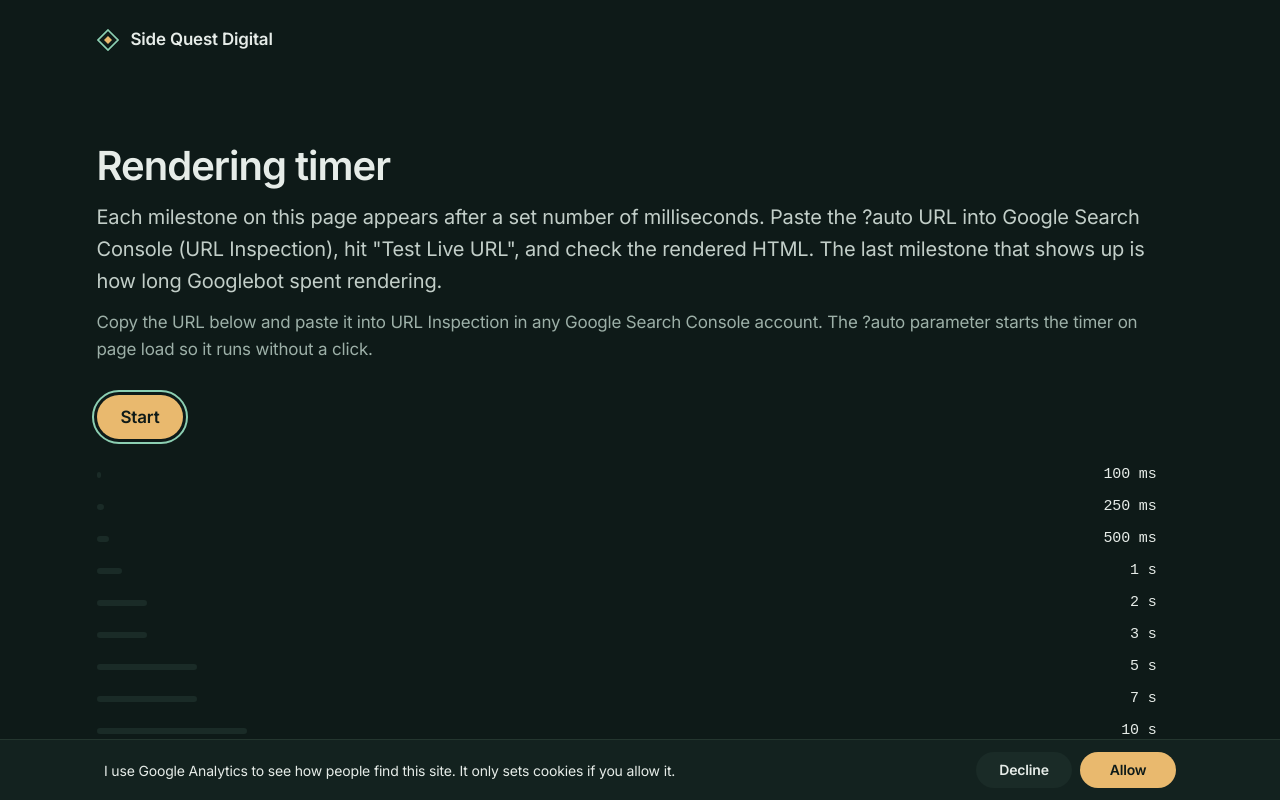
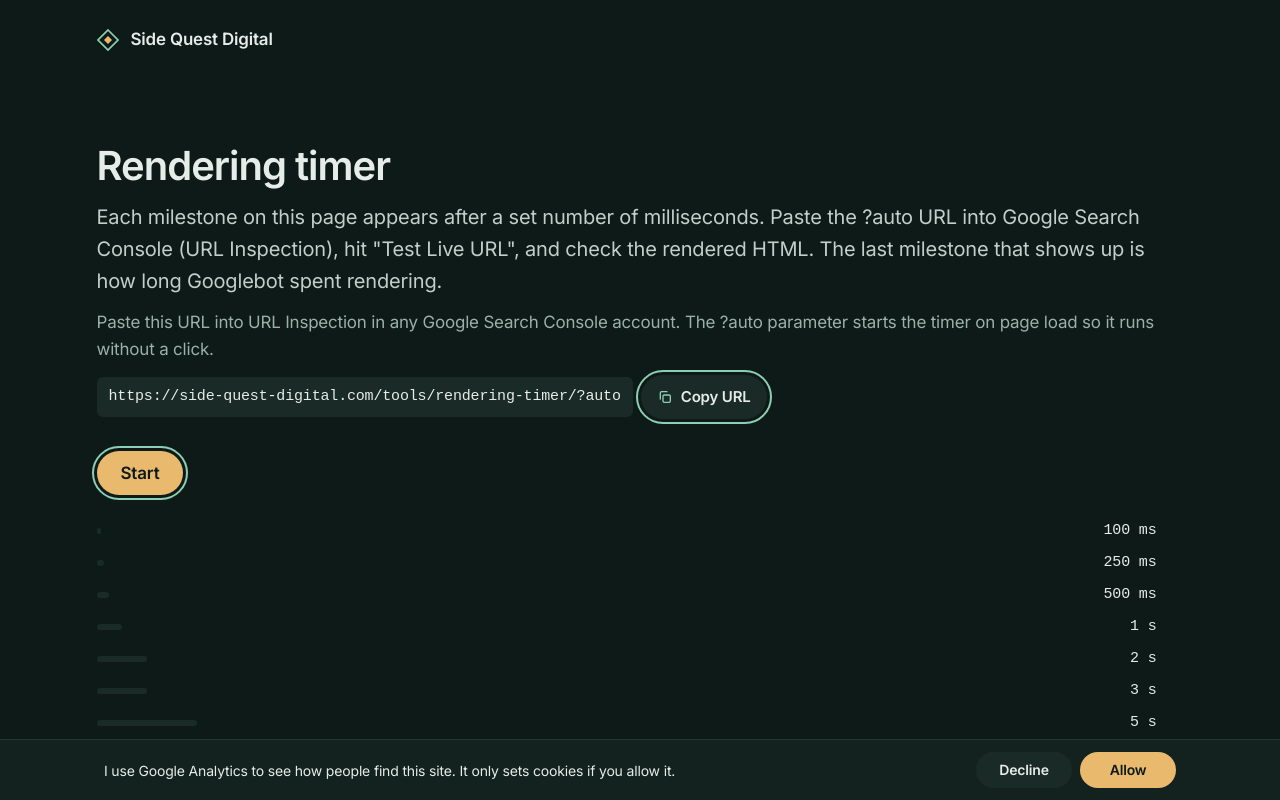
Before and after one commit to julianaijal/side-quest-digital, a Next.js app: page /tools/rendering-timer in a window 1280 px wide. Shown: the top 800 px of the page. Built offline with nearby package versions, Linux system fonts and the light colour scheme.

Commit message:
Add copy button for the rendering timer auto URL

```diff
--- a/app/tools/rendering-timer/page.tsx
+++ b/app/tools/rendering-timer/page.tsx
@@ -2,9 +2,11 @@ import type { Metadata } from 'next';
 import { site } from '@/content/site';
 import { absoluteUrl } from '@/lib/seo';
 import { RenderingTimer } from '@/components/RenderingTimer/RenderingTimer';
+import { CopyUrl } from '@/components/RenderingTimer/CopyUrl';
 import styles from './page.module.scss';
 
 const tool = site.tools.items[0];
+const autoUrl = absoluteUrl('/tools/rendering-timer/?auto');
 
 export const metadata: Metadata = {
   title: `${tool.title} · ${site.name}`,
@@ -18,6 +20,11 @@ export default function RenderingTimerPage() {
       <h1 className={styles.title}>{tool.title}</h1>
       <p className={styles.intro}>{tool.intro}</p>
       <p className={styles.auto}>{tool.autoDescription}</p>
+      <CopyUrl
+        url={autoUrl}
+        label={tool.copyLabel}
+        copiedLabel={tool.copiedLabel}
+      />
       <RenderingTimer
         startLabel={tool.startLabel}
         resetLabel={tool.resetLabel}
--- /dev/null
+++ b/components/RenderingTimer/CopyUrl.module.scss
@@ -0,0 +1,45 @@
+@use '@/styles/tokens' as *;
+
+.copyUrl {
+  display: flex;
+  align-items: center;
+  gap: space(2);
+  margin-top: space(3);
+  flex-wrap: wrap;
+}
+
+.url {
+  font-family: $font-mono;
+  font-size: $fs-small;
+  color: $theme-text;
+  background: $theme-surface;
+  padding: space(2) space(3);
+  border-radius: $radius-sm;
+  user-select: all;
+}
+
+.button {
+  height: $touch-min;
+  padding: 0 space(4);
+  border: 0;
+  border-radius: $radius-full;
+  background: $theme-surface;
+  display: inline-flex;
+  align-items: center;
+  gap: space(2);
+  font-size: $fs-small;
+  font-weight: $fw-semibold;
+  color: $theme-text;
+  cursor: pointer;
+
+  @include hover {
+    background: $theme-border-strong;
+  }
+
+  @include focus-ring;
+}
+
+.icon {
+  flex: none;
+  color: $theme-accent;
+}
--- /dev/null
+++ b/components/RenderingTimer/CopyUrl.tsx
@@ -0,0 +1,41 @@
+'use client';
+
+import { useEffect, useRef, useState } from 'react';
+import { CheckIcon, CopyIcon } from '@/components/Icons/Icons';
+import styles from './CopyUrl.module.scss';
+
+interface Props {
+  url: string;
+  label: string;
+  copiedLabel: string;
+}
+
+const RESET_MS = 2000;
+
+export function CopyUrl({ url, label, copiedLabel }: Props) {
+  const [copied, setCopied] = useState(false);
+  const timer = useRef<ReturnType<typeof setTimeout>>(undefined);
+
+  useEffect(() => () => clearTimeout(timer.current), []);
+
+  async function copy() {
+    try {
+      await navigator.clipboard.writeText(url);
+    } catch {
+      return;
+    }
+    setCopied(true);
+    clearTimeout(timer.current);
+    timer.current = setTimeout(() => setCopied(false), RESET_MS);
+  }
+
+  return (
+    <div className={styles.copyUrl}>
+      <code className={styles.url}>{url}</code>
+      <button type="button" className={styles.button} onClick={copy}>
+        {copied ? <CheckIcon className={styles.icon} /> : <CopyIcon className={styles.icon} />}
+        <span aria-live="polite">{copied ? copiedLabel : label}</span>
+      </button>
+    </div>
+  );
+}
--- a/content/site.ts
+++ b/content/site.ts
@@ -279,7 +279,9 @@ export const site = {
         resetLabel: 'Reset',
         completeLabel: 'Complete',
         autoDescription:
-          'Copy the URL below and paste it into URL Inspection in any Google Search Console account. The ?auto parameter starts the timer on page load so it runs without a click.',
+          'Paste this URL into URL Inspection in any Google Search Console account. The ?auto parameter starts the timer on page load so it runs without a click.',
+        copyLabel: 'Copy URL',
+        copiedLabel: 'Copied',
       },
       {
         slug: 'ai-crawler-policy',
```
